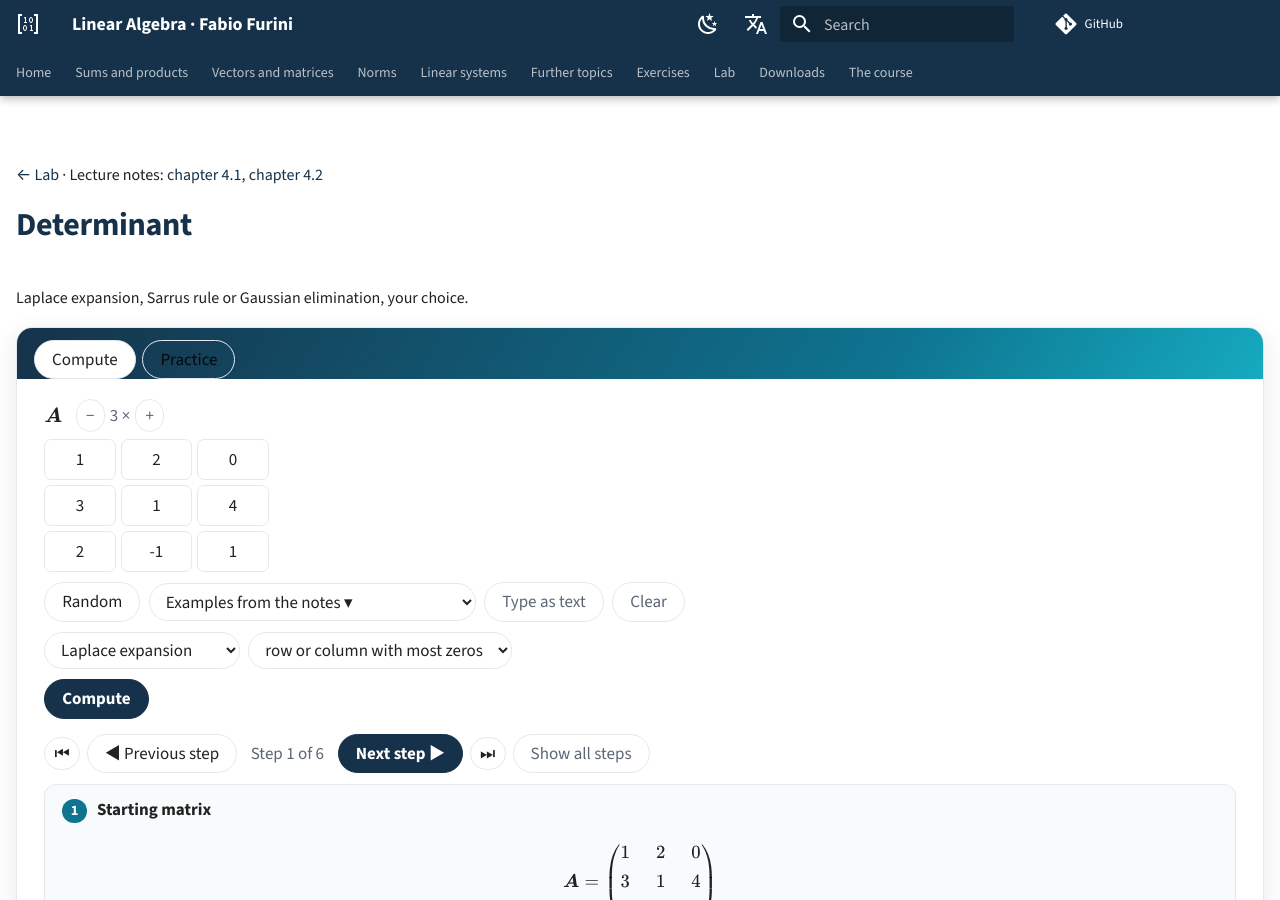
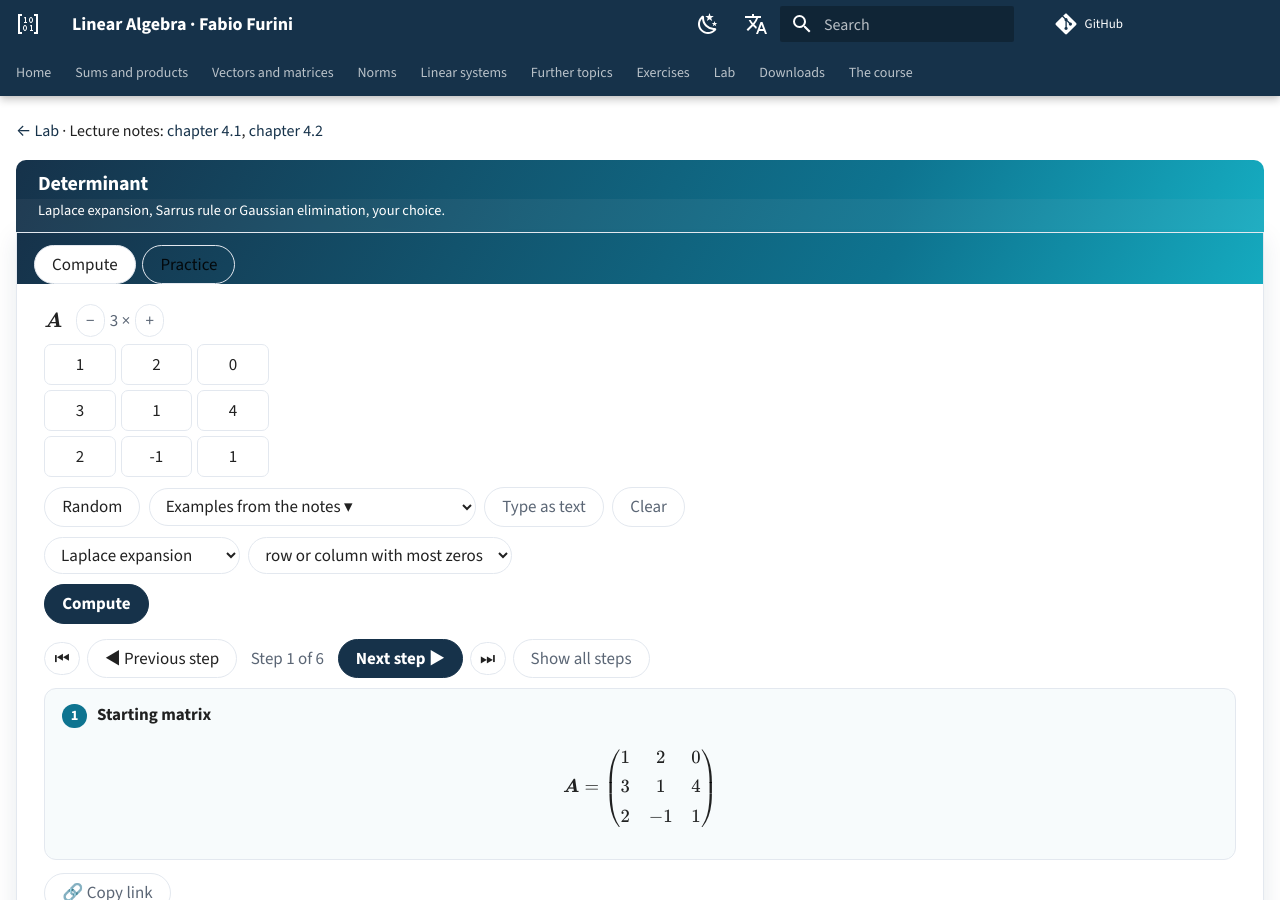
Before and after one commit to fabiofurini/linear-algebra, an MkDocs documentation site: the page built from docs/lab/determinant.md, in a window 1280 px wide and 900 px high. Built offline with MkDocs 1.6.1 and Material for MkDocs 9.7.7, drawn with Linux system fonts in a browser that asks for light colours; comment, search, counter and statistics services are not loaded.

Commit message:
Lab: same layout in every course (index without side menu, app title in the blue header)
Co-Authored-By: Claude Opus 5.5 <noreply@anthropic.com>

```diff
--- a/docs/stylesheets/laboratorio.css
+++ b/docs/stylesheets/laboratorio.css
@@ -161,3 +161,18 @@ body:has(.gi-app-intera) .md-grid { max-width: none; }
   .la-tool.gi-app-intera { min-height: 70vh; font-size: .8rem; }
   .la-tool.gi-app-intera .la-pane { padding: .8em; }
 }
+
+/* pagine delle app: titolo e descrizione in una testata blu attaccata allo strumento, niente spazio bianco in alto */
+body:has(.gi-app-intera) .md-main__inner { margin-top: 0; }
+body:has(.gi-app-intera) .md-content__inner { margin-top: 0; padding-top: .3rem; }
+body:has(.gi-app-intera) .md-content__inner::before { display: none; }
+body:has(.la-tool.gi-app-intera) .md-content__inner > h1 {
+  margin: .5em 0 0; padding: .55em 1.1rem .1em; color: #fff; font-size: 1.25em; font-weight: 700;
+  background: linear-gradient(120deg, #16324A, #0E7490 70%, #15AABF); border-radius: .5rem .5rem 0 0;
+}
+body:has(.la-tool.gi-app-intera) .md-content__inner > h1 .headerlink { display: none; }
+body:has(.la-tool.gi-app-intera) .md-content__inner > h1 + p {
+  margin: 0; padding: 0 1.1rem .7em; color: #fff; font-size: .72rem; opacity: .95;
+  background: linear-gradient(120deg, #16324A, #0E7490 70%, #15AABF);
+}
+body:has(.la-tool.gi-app-intera) .la-tool.gi-app-intera { margin-top: 0; border-top-left-radius: 0; border-top-right-radius: 0; }
--- a/mkdocs.yml
+++ b/mkdocs.yml
@@ -92,7 +92,7 @@ extra:
 
 extra_css:
   - stylesheets/extra.css?v=6b95240421
-  - stylesheets/laboratorio.css?v=e07e0b1483
+  - stylesheets/laboratorio.css?v=f93445efa7
 
 markdown_extensions:
   - admonition
```
Also changed, not shown: docs/lab/index.md (+2 -0 lines).
